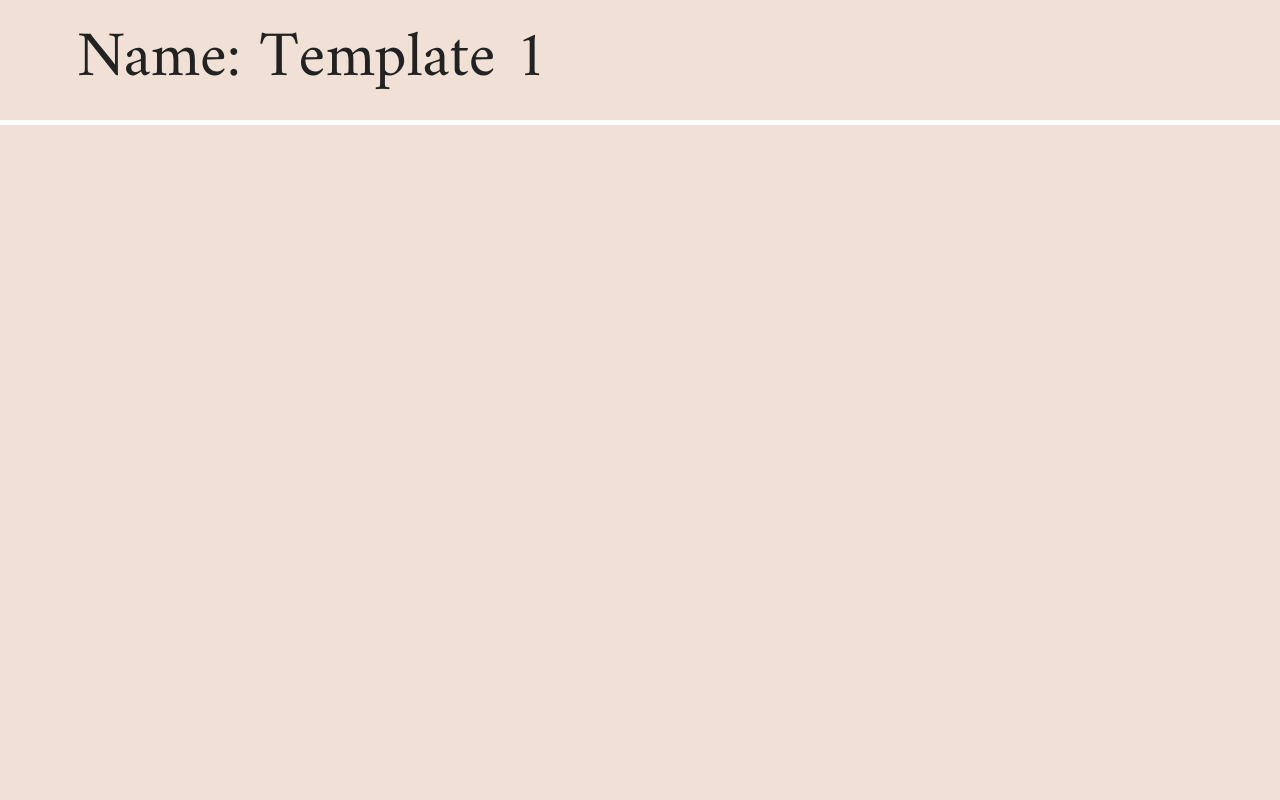
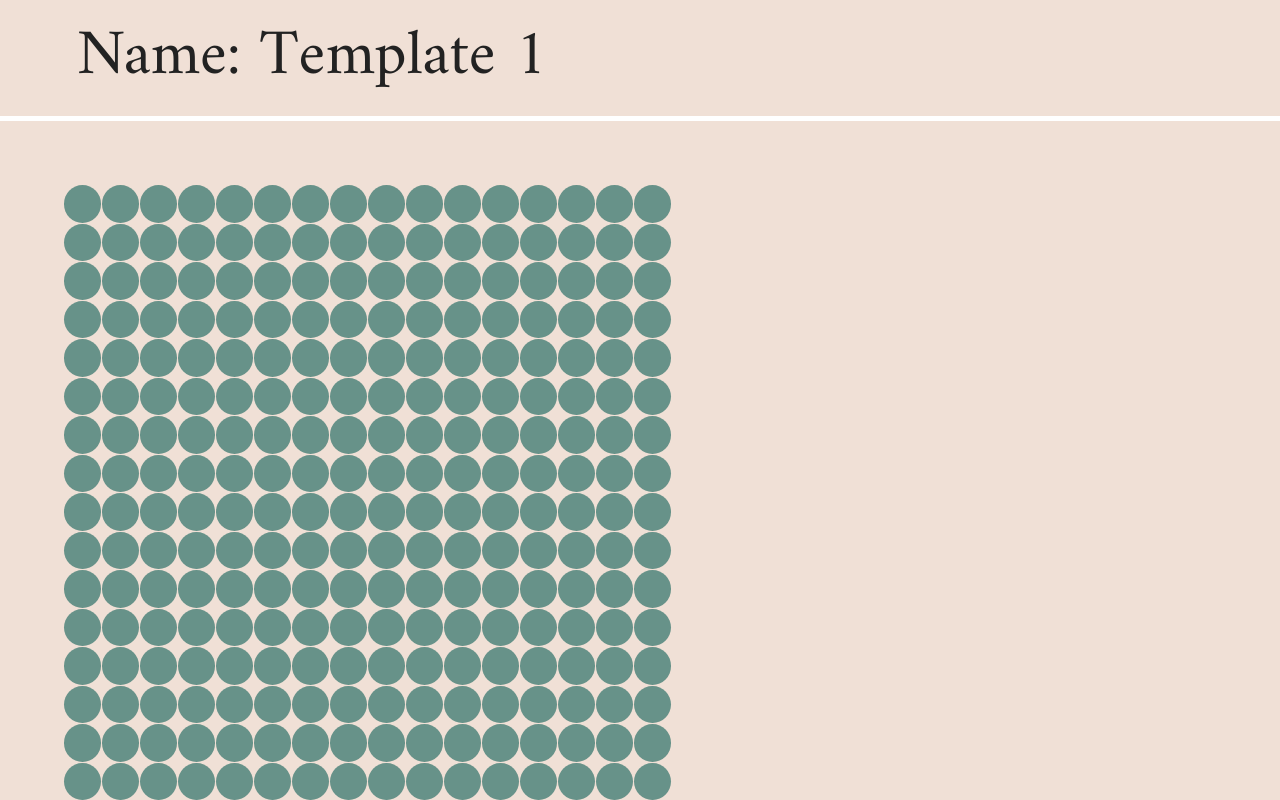
Before and after one commit to GabCzek/KnitArt, a React (Create React App) app: page /#/template in a window 1280 px wide. Built offline with nearby package versions, Linux system fonts and the light colour scheme.

Commit message:
template grid added

```diff
--- a/src/js/createTemplate.js
+++ b/src/js/createTemplate.js
@@ -1,6 +1,11 @@
-import React from "react";
+import React, {useState} from "react";
 import '../scss/elements/createTemplate.scss';
+import TemplateGrid from "./templateGrid";
+
 const Template = () => {
+    const [rows, setRows] = useState(16);
+    const [columns, setColumns] = useState(16);
+
     return (
         <div className="container">
             <div className="main-container template-container">
@@ -8,6 +13,10 @@ const Template = () => {
                     <h1>Name: Template 1</h1>
                 </div>
                 <div className="template">
+                    <TemplateGrid rows={rows} columns={columns}/>
+                    <section className="template-info">
+
+                    </section>
                 </div>
             </div>
         </div>
--- /dev/null
+++ b/src/js/templateGrid.js
@@ -0,0 +1,23 @@
+import React from "react";
+
+const templateGrid = ({columns, rows}) => {
+    const arr = new Array(rows * columns).fill('')
+
+    return (
+        <div className="template-grid"
+             style={{
+                 display: "grid",
+                 gridTemplateColumns: `repeat(16, 37px)`,
+                 gridTemplateRows: `repeat(16, 1fr)`,
+                 gridGap: 1
+             }}>
+            {arr.map((el, i) => <div key={i} style={{
+                backgroundColor: '#679289',
+                borderRadius: "50%",
+                height: 600 / 16
+            }}>{el}</div>)}
+        </div>
+    )
+}
+
+export default templateGrid
--- a/src/scss/elements/createTemplate.css
+++ b/src/scss/elements/createTemplate.css
@@ -29,4 +29,10 @@
   flex-direction: column;
 }
 
+.template {
+  margin-top: 5%;
+  margin-left: 5%;
+  width: 60%;
+}
+
 /*# sourceMappingURL=createTemplate.css.map */
--- a/src/scss/elements/createTemplate.scss
+++ b/src/scss/elements/createTemplate.scss
@@ -15,3 +15,9 @@
 .template-container {
   flex-direction: column;
 }
+
+.template {
+  margin-top: 5%;
+  margin-left: 5%;
+  width: 60%;
+}
--- /dev/null
+++ b/src/scss/elements/templateGrid.css
@@ -0,0 +1,3 @@
+
+
+/*# sourceMappingURL=templateGrid.css.map */
--- /dev/null
+++ b/src/scss/elements/templateGrid.scss
@@ -0,0 +1,3 @@
+.templateElement {
+  width:
+}
```
Also changed, not shown: 2 other files (tests, documents, lock files or other folders).
